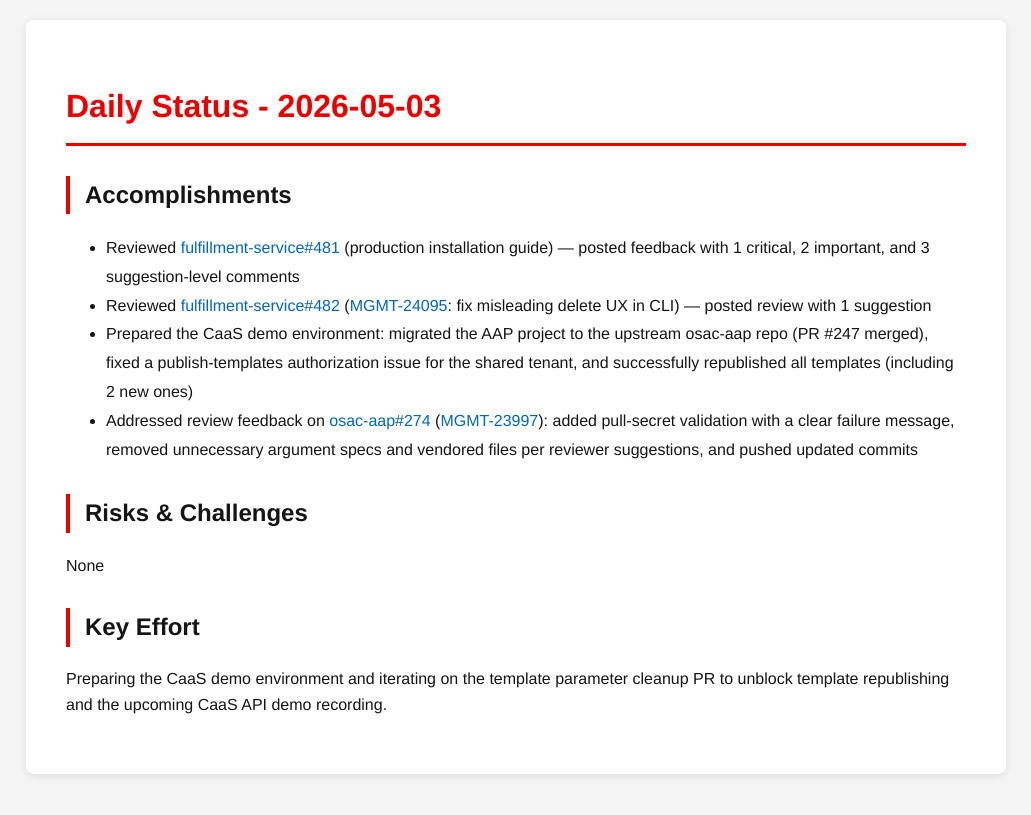
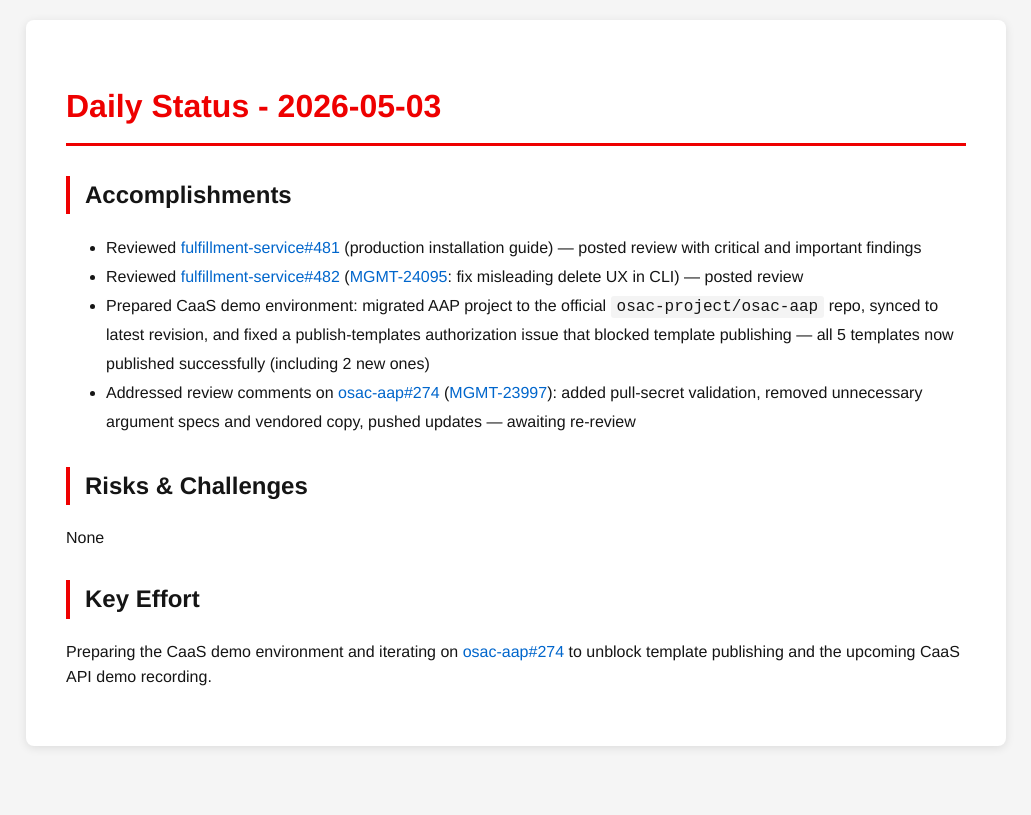
Before and after one commit to tzvatot/daily-status, a Jekyll site: the page built from 2026-05-03.md, in a window 1280 px wide. Shown: the top 815 px of the page, without its empty margins (124-1155 px from the left). Built offline with Jekyll 4.4.1, drawn with Linux system fonts in a browser that asks for light colours.

Commit message:
Daily status update - 2026-05-03

```diff
--- a/2026-05-03.md
+++ b/2026-05-03.md
@@ -7,13 +7,13 @@ date: 2026-05-03
 # Daily Status - 2026-05-03
 
 ## Accomplishments
-- Reviewed [fulfillment-service#481](https://github.com/osac-project/fulfillment-service/pull/481) (production installation guide) — posted feedback with 1 critical, 2 important, and 3 suggestion-level comments
-- Reviewed [fulfillment-service#482](https://github.com/osac-project/fulfillment-service/pull/482) ([MGMT-24095](https://issues.redhat.com/browse/MGMT-24095): fix misleading delete UX in CLI) — posted review with 1 suggestion
-- Prepared the CaaS demo environment: migrated the AAP project to the upstream osac-aap repo (PR #247 merged), fixed a publish-templates authorization issue for the shared tenant, and successfully republished all templates (including 2 new ones)
-- Addressed review feedback on [osac-aap#274](https://github.com/osac-project/osac-aap/pull/274) ([MGMT-23997](https://issues.redhat.com/browse/MGMT-23997)): added pull-secret validation with a clear failure message, removed unnecessary argument specs and vendored files per reviewer suggestions, and pushed updated commits
+- Reviewed [fulfillment-service#481](https://github.com/osac-project/fulfillment-service/pull/481) (production installation guide) — posted review with critical and important findings
+- Reviewed [fulfillment-service#482](https://github.com/osac-project/fulfillment-service/pull/482) ([MGMT-24095](https://issues.redhat.com/browse/MGMT-24095): fix misleading delete UX in CLI) — posted review
+- Prepared CaaS demo environment: migrated AAP project to the official `osac-project/osac-aap` repo, synced to latest revision, and fixed a publish-templates authorization issue that blocked template publishing — all 5 templates now published successfully (including 2 new ones)
+- Addressed review comments on [osac-aap#274](https://github.com/osac-project/osac-aap/pull/274) ([MGMT-23997](https://issues.redhat.com/browse/MGMT-23997)): added pull-secret validation, removed unnecessary argument specs and vendored copy, pushed updates — awaiting re-review
 
 ## Risks & Challenges
 None
 
 ## Key Effort
-Preparing the CaaS demo environment and iterating on the template parameter cleanup PR to unblock template republishing and the upcoming CaaS API demo recording.
+Preparing the CaaS demo environment and iterating on [osac-aap#274](https://github.com/osac-project/osac-aap/pull/274) to unblock template publishing and the upcoming CaaS API demo recording.
```
